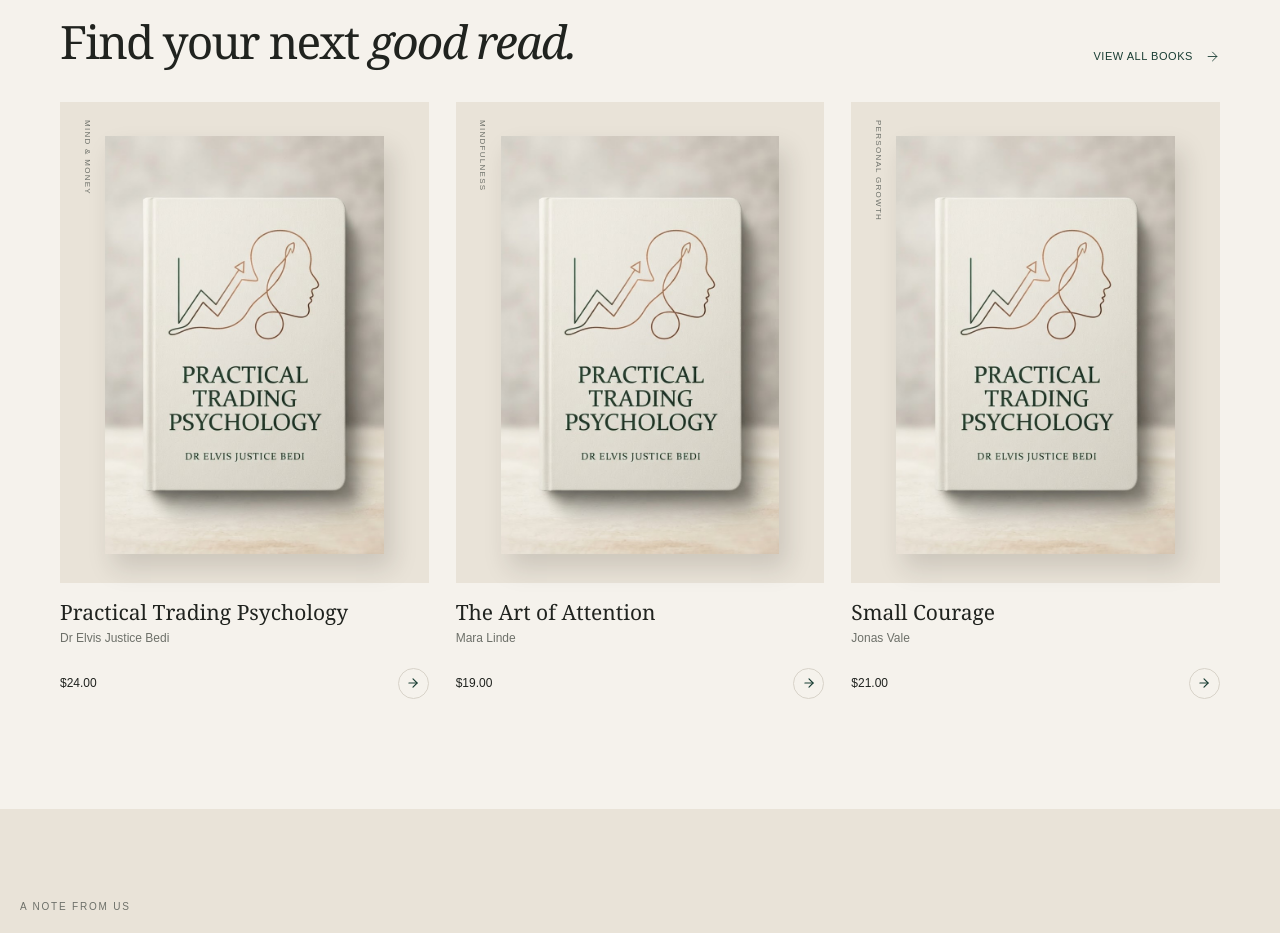
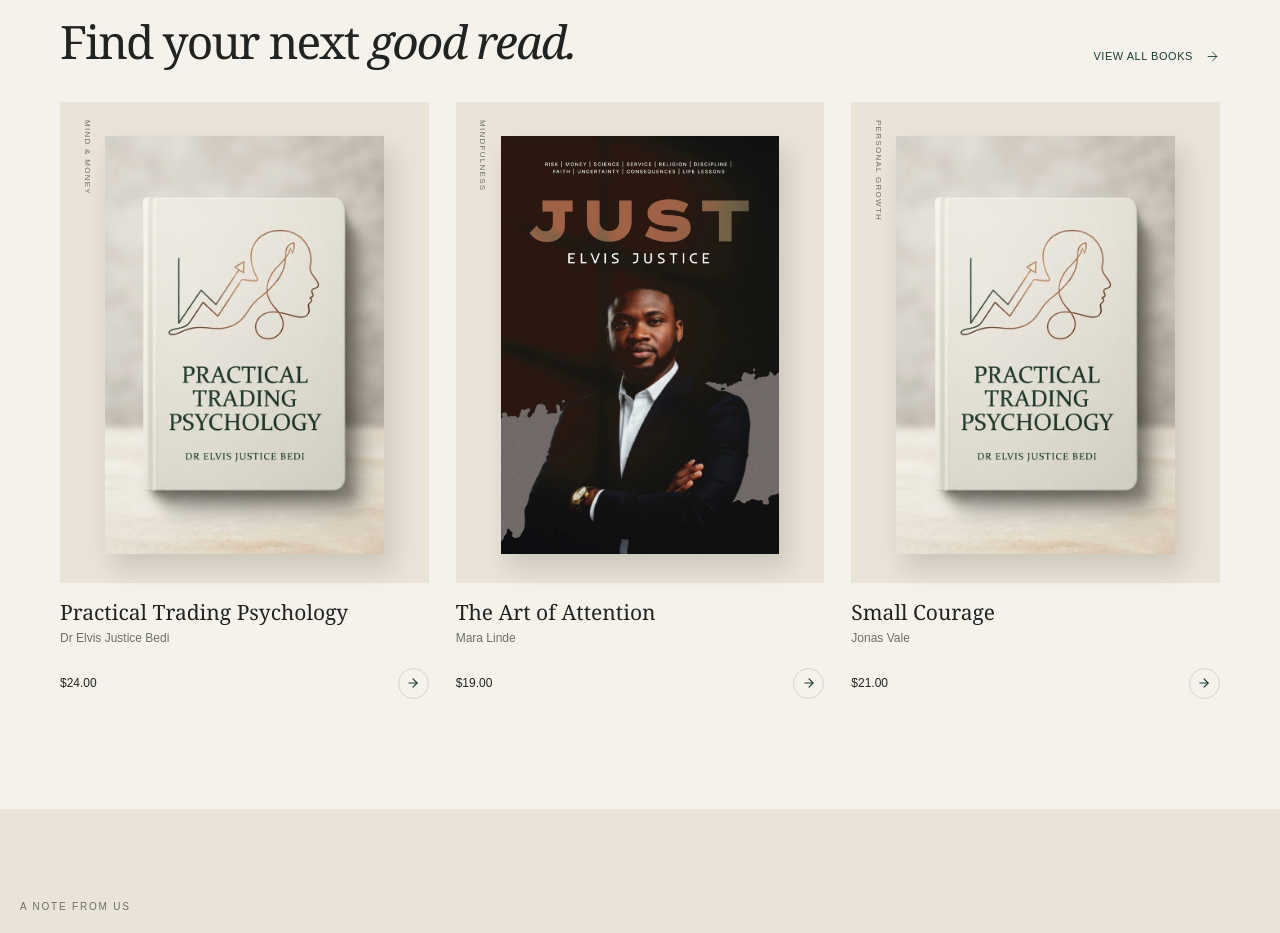
Before and after one commit to Sliver14/elvis, a Next.js app: page / in a window 1280 px wide. Shown: the part 1000-1933 px from the top of the page. Built offline with nearby package versions, Linux system fonts and the light colour scheme.

Commit message:
Update book cover for The Art of Attention with just.jpeg

```diff
--- a/components/bookstore-client.tsx
+++ b/components/bookstore-client.tsx
@@ -51,7 +51,7 @@ const books = [
     price: '$19.00',
     description: 'A quiet invitation to notice more, do less, and make room for what matters.',
     bio: 'Mara Linde writes about attention, rest, and the small rituals that help us return to ourselves. She lives between long walks, marked-up notebooks, and quiet rooms.',
-    image: '/practical-trading-psychology.png',
+    image: '/just.jpeg',
   },
   {
     id: 'small-courage',
```
